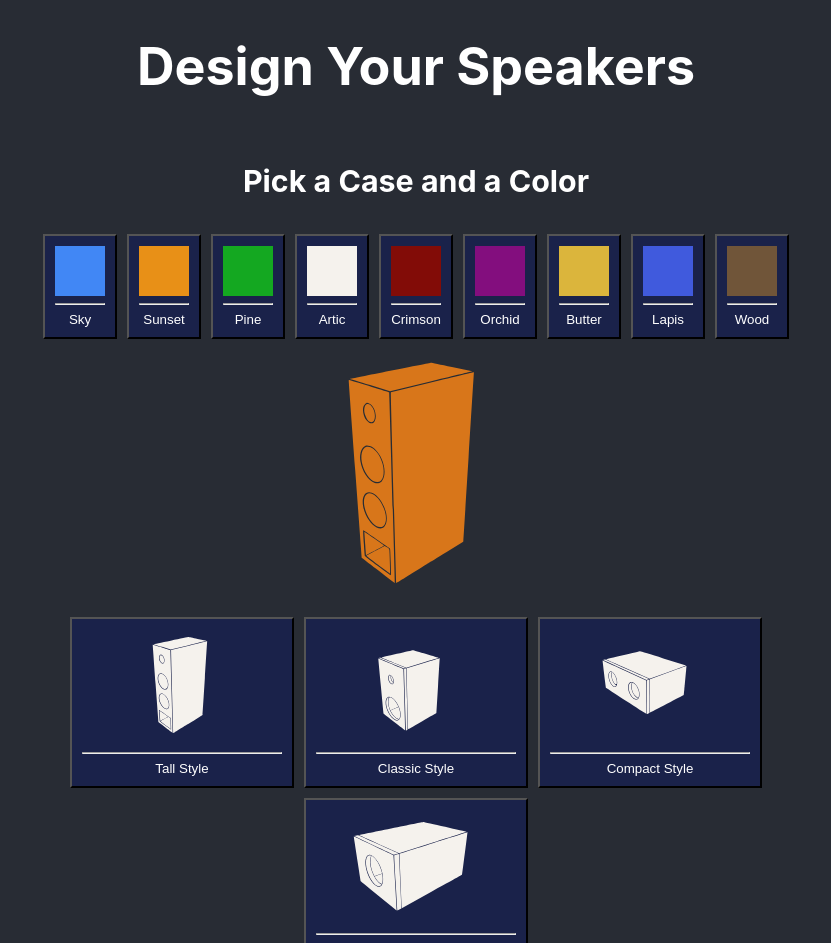
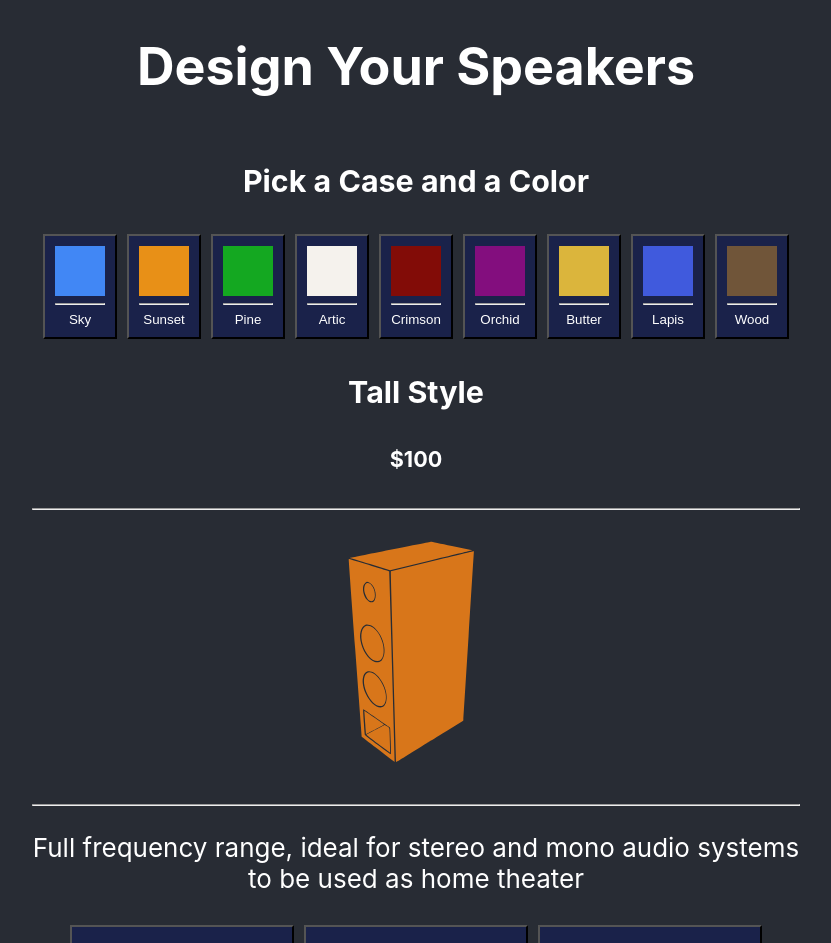
Before and after one commit to SebastianMunozMora/AudioShopFront, a React (Create React App) app: page / in a window 1280 px wide. Shown: the top 943 px of the page, without its empty margins (224-1055 px from the left). Built offline with nearby package versions, Linux system fonts and the light colour scheme.

Commit message:
Added description and prices for the cases

```diff
--- /dev/null
+++ b/src/Basket.css
@@ -0,0 +1,3 @@
+.basket{
+    width: 200px;
+}
--- /dev/null
+++ b/src/ColorPicker.js
@@ -0,0 +1 @@
+import React from 'react'
--- a/src/ColorSelector.js
+++ b/src/ColorSelector.js
@@ -1,6 +1,7 @@
 import React from 'react';
 import './ColorSelector.css';
 import Feature from './Feature.js'
+
 
 
 class ColorSelector extends React.Component{
@@ -29,21 +30,29 @@ class ColorSelector extends React.Component{
                             name: "Tall Style",
                             image: "tall_case.svg",
                             driver:  "tall_driver.svg",
+                            description: "Full frequency range, ideal for stereo and mono audio systems to be used as home theater",
+                            price: "$100"
                         },
                         {
                             name: "Classic Style",
                             image: "monitor_case.svg",
                             driver:  "classic_driver.svg",
+                            description: "Used in stereo systems, put this case on your computer desk",
+                            price: "$60"
                         },
                         {
                             name: "Compact Style",
                             image: "tiny_case.svg",
                             driver:  "compact_driver.svg",
+                            description: "Can be used anywhere in your home, take it with you wherever you go",
+                            price: "$30"
                         },
                         {
                             name: "SubWoofer Style",
                             image: "sub_case.svg",
                             driver:  "sub_driver.svg",
+                            description: "Low frequency range, mainly used as an aditional speaker in your stereo or surround audio system",
+                            price: "$50"
                         },
                     ]
         this.colors = [
@@ -89,7 +98,14 @@ class ColorSelector extends React.Component{
                 filter: "invert(67%) sepia(40%) saturate(5895%) hue-rotate(354deg) brightness(90%) contrast(87%)"
             },
             image: this.cases[0].image,
-            driver: this.cases[0].driver
+            driver: this.cases[0].driver,
+            description: this.cases[0].description,
+            item: {
+                case: this.cases[0],
+                color: this.colors[0].name
+            },
+            name: this.cases[0].name,
+            price: this.cases[0].price
         }
     }
     render(){
@@ -105,10 +121,11 @@ class ColorSelector extends React.Component{
                 })}
             </div>
 
-            <Feature image={this.state.image} style = {this.state.style}/>
+            <Feature image={this.state.image} style = {this.state.style} desc={this.state.description} title={this.state.name} price={this.state.price}/>
+
             <div>
                 {this.cases.map((box,key) => {
-                    return(<button class="case-button-palette" onClick={() => {this.setState({image: box.image, driver: box.driver})}}>
+                    return(<button class="case-button-palette" onClick={() => {this.setState({image: box.image, driver: box.driver, description: box.description, name: box.name, price: box.price})}}>
                                 <div className="case-plate" ><img className="thumbnail" src={box.image}></img></div>
                                 <hr></hr>
                                 <div>{box.name}</div>
--- a/src/Feature.js
+++ b/src/Feature.js
@@ -11,11 +11,14 @@ class Feature extends React.Component {
 
     render(){
         return(
-
+           <div>
+                <h3>{this.props.title}</h3>
+                <h5>{this.props.price}</h5>
+                <hr></hr>
                 <img src={this.props.image} className="image" id="case" style = {this.props.style}></img>
-
-
-
+                <hr></hr>
+                <p>{this.props.desc}</p>
+           </div>
             )
     }
 
```
Also changed, not shown: src/App.js (+12 -4 lines), src/Basket.js (added, +32 -0 lines), public/cart.png (added).
